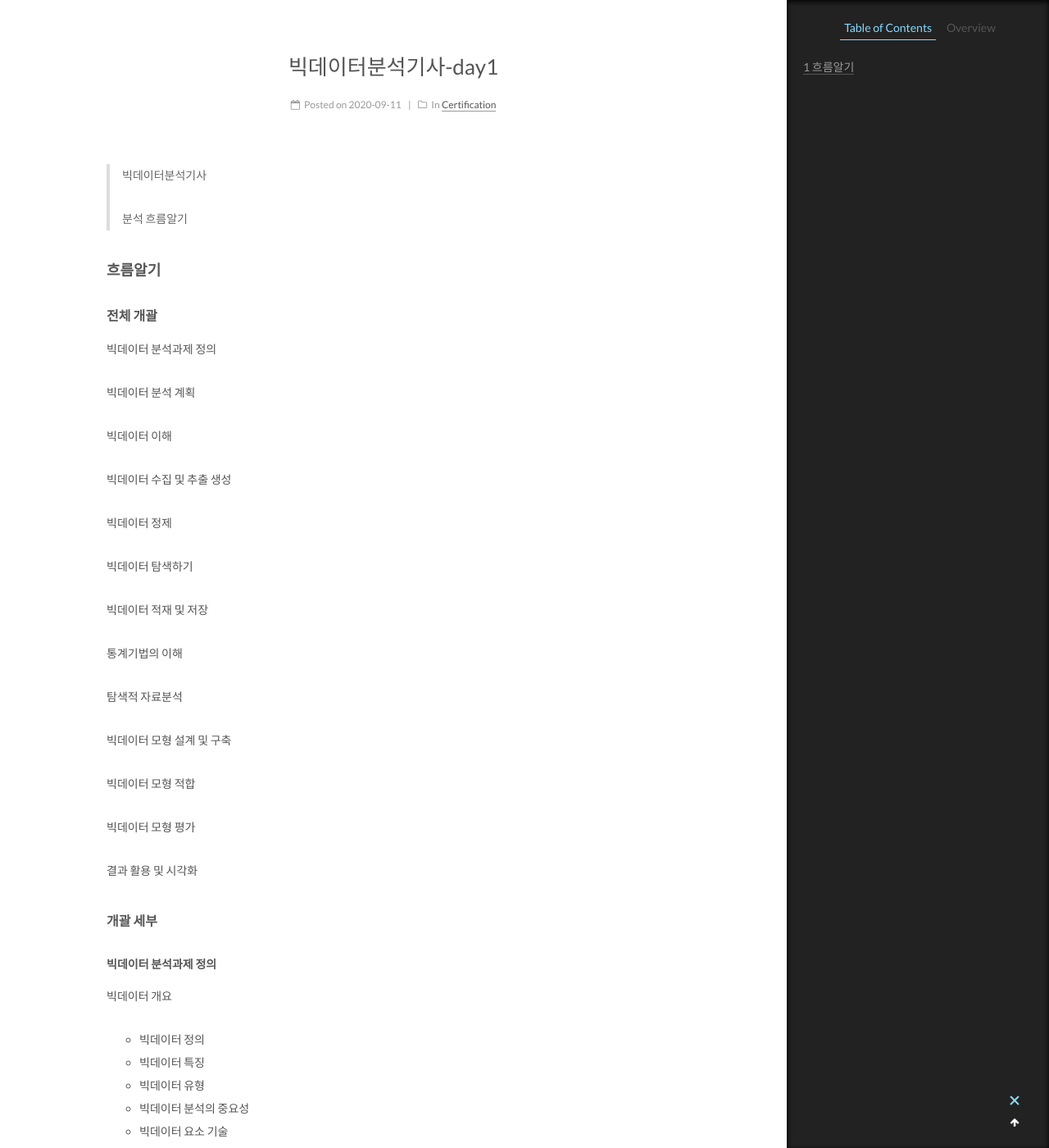
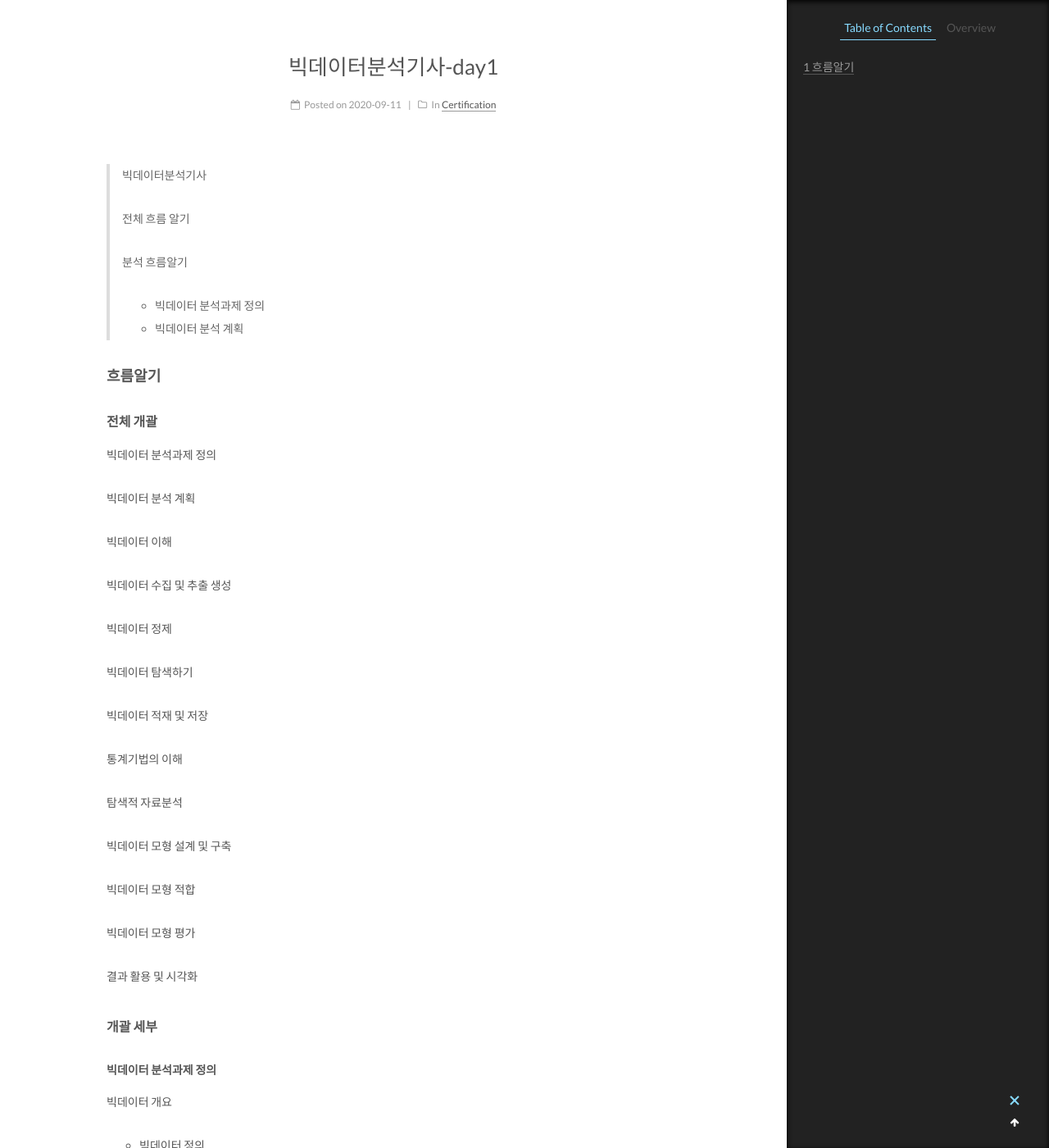
Before and after one commit to owner0220/owner0220.github.io, a Jekyll site: the page built from _posts/2020-09-11-빅데이터분석기사-day1.markdown, in a window 1280 px wide and 1400 px high, scrolled down 324 px. Shown: the whole window at 82% size. Built offline with Jekyll 4.4.1, drawn with Linux system fonts in a browser that asks for light colours.

Commit message:
edit head

```diff
--- a/_posts/2020-09-11-빅데이터분석기사-day1.markdown
+++ b/_posts/2020-09-11-빅데이터분석기사-day1.markdown
@@ -10,7 +10,12 @@ tag:
 
 > 빅데이터분석기사
 >
+> 전체 흐름 알기
+>
 > 분석 흐름알기
+>
+> - 빅데이터 분석과제 정의
+> - 빅데이터 분석 계획
 
 ### 흐름알기
 
```
